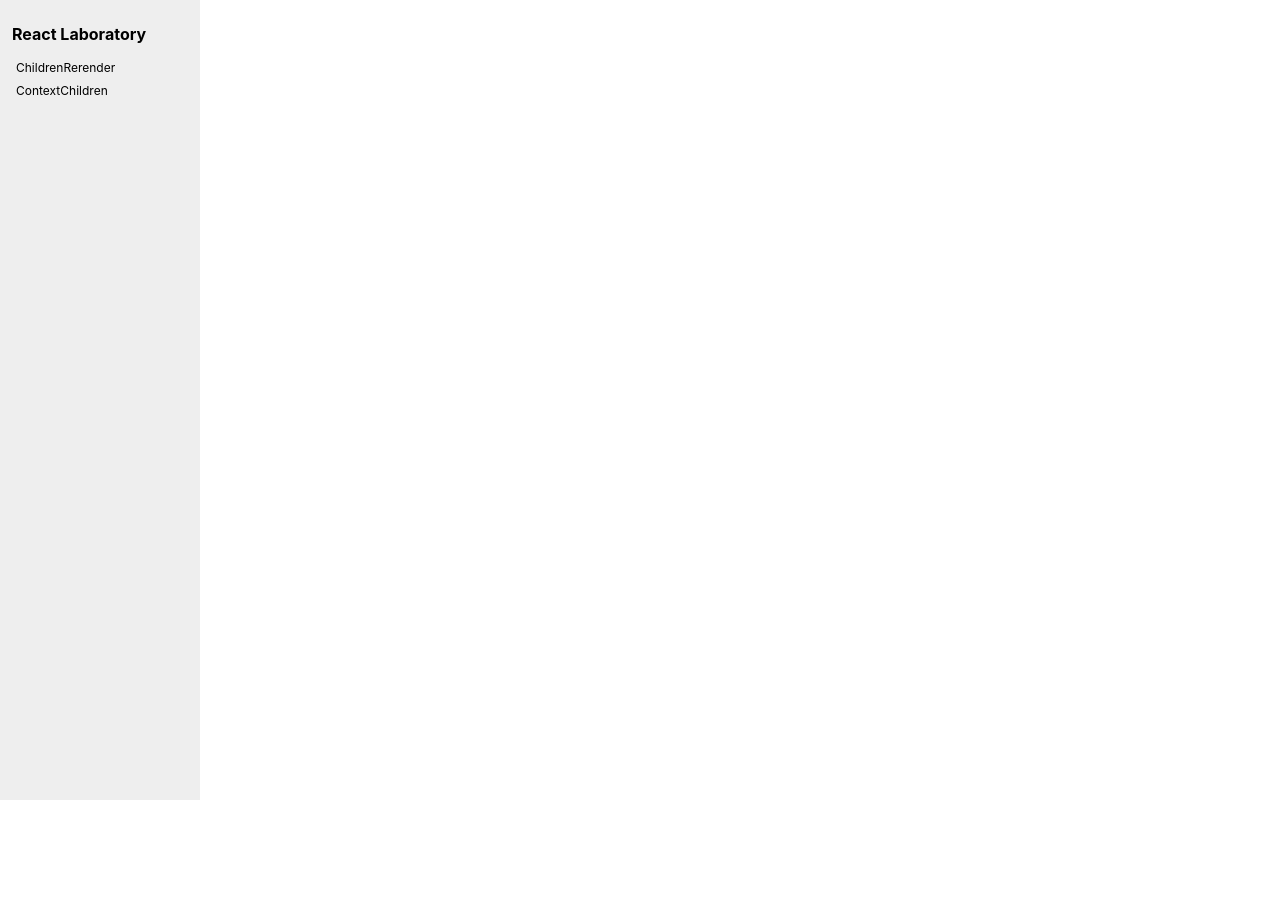
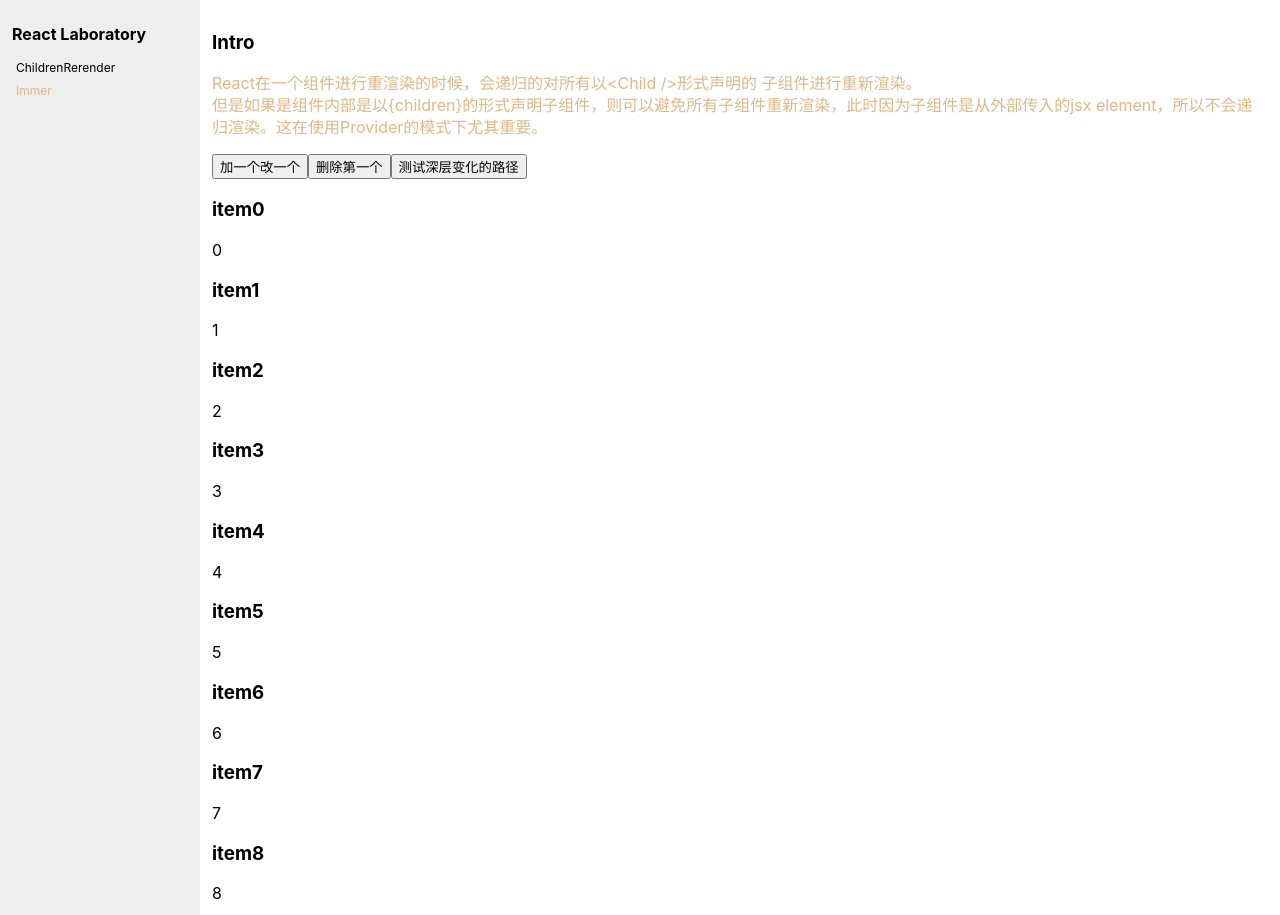
Before and after one commit to sl1673495/react-laboratory, a React (Create React App) app: page /Immer in a window 1280 px wide. Before the commit the page ends 800 px from the top, so only its background shows below. Built offline with nearby package versions, Linux system fonts and the light colour scheme.

Commit message:
feat: Immer的一些测试

```diff
--- /dev/null
+++ b/config-overrides.js
@@ -0,0 +1,10 @@
+const rewireAliases = require('react-app-rewire-aliases');
+const path = require('path');
+
+/* config-overrides.js */
+module.exports = function override(config, env) {
+	config = rewireAliases.aliasesOptions({
+		'@': path.resolve(__dirname, `src`)
+	})(config, env);
+  return config;
+}
--- /dev/null
+++ b/paths.json
@@ -0,0 +1,8 @@
+{
+    "compilerOptions": {
+      "baseUrl": "src",
+      "paths": {
+        "@/*": ["*"]
+      }
+    }
+  }
--- a/src/pages/ChildrenRerender/index.tsx
+++ b/src/pages/ChildrenRerender/index.tsx
@@ -1,8 +1,8 @@
 /** @jsx jsx */
 import { jsx } from '@emotion/core'
 import React, {useState, FC, useContext} from 'react'
-import {useRenderTimes} from '../../utils/use-render-times'
-import Intro from '../../components/Intro'
+import {useRenderTimes} from '@/utils/use-render-times'
+import Intro from '@/components/Intro'
 
 interface ChildProps {
   foo?: number
--- a/src/pages/ContextChildren/index.tsx
+++ /dev/null
@@ -1,17 +0,0 @@
-import React, {useContext} from 'react'
-
-const Context = React.createContext(0)
-
-function Child() {
-  const count = useContext(Context)
-  return <span>count is {count}</span>
-}
-
-export default function ContextChildren() {
-  const [count, setCount] = React.useState(0)
-  return (
-    <Context.Provider value={count}>
-      <Child />
-    </Context.Provider>
-  )
-}
--- /dev/null
+++ b/src/pages/Immer/index.tsx
@@ -0,0 +1,93 @@
+import React, {useState, useEffect} from 'react'
+import produce from 'immer'
+import Intro from '@/components/Intro'
+
+function createItems() {
+  return Array(9)
+    .fill(null)
+    .map((v, i) => ({
+      deep: {
+        test: i,
+      },
+      title: `item${i}`,
+      id: i,
+    }))
+}
+
+const Child = React.memo((props: any) => {
+  console.log('rerender')
+  return (
+    <div>
+      <h1>{props.item.title}</h1>
+      <span>{props.item.deep.test}</span>
+    </div>
+  )
+})
+
+export default function Immer() {
+  const [items, setItems] = useState(createItems)
+
+  const addAndChange = () => {
+    const newItems = produce(items, draft => {
+      draft.push({
+        deep: {
+          test: 4,
+        },
+        id: Math.random(),
+        title: 'test4',
+      })
+      draft[0].title = '改变啦'
+    })
+    setItems(newItems)
+  }
+
+  const deleteItem = () => {
+    const newItems = produce(items, draft => {
+      draft.splice(0, 1)
+    })
+    console.log('newItems: ', newItems)
+    setItems(newItems)
+  }
+
+  const changeDeep = () => {
+    const newItems = produce(items, draft => {
+      draft[0].deep.test = 999
+    })
+    setItems(newItems)
+  }
+
+  useEffect(() => {
+    console.log('items0的引用改变啦')
+  }, [items[0]])
+
+  useEffect(() => {
+    console.log('items1的引用改变啦')
+  }, [items[1]])
+
+  useEffect(() => {
+    console.log('测试深层变化路径：items[0]')
+  }, [items[0]])
+
+  useEffect(() => {
+    console.log('测试深层变化路径：items[0].deep')
+  }, [items[0].deep])
+
+  return (
+    <div>
+      <Intro>
+        React在一个组件进行重渲染的时候，会递归的对所有以{`<Child />`}形式声明的
+        子组件进行重新渲染。
+        <br />
+        但是如果是组件内部是以{`{children}`}
+        的形式声明子组件，则可以避免所有子组件重新渲染，此时因为子组件是从外部传入的jsx
+        element，所以不会递归渲染。这在使用Provider的模式下尤其重要。
+      </Intro>
+      <button onClick={addAndChange}>加一个改一个</button>
+      <button onClick={deleteItem}>删除第一个</button>
+      <button onClick={changeDeep}>测试深层变化的路径</button>
+      {items.map(item => {
+        return <Child key={item.id} item={item} />
+      })}
+    </div>
+  )
+}
--- a/tsconfig.json
+++ b/tsconfig.json
@@ -21,5 +21,6 @@
   },
   "include": [
     "src"
-  ]
+  ],
+  "extends": "./paths.json"
 }
```
Also changed, not shown: package.json (+7 -4 lines).
